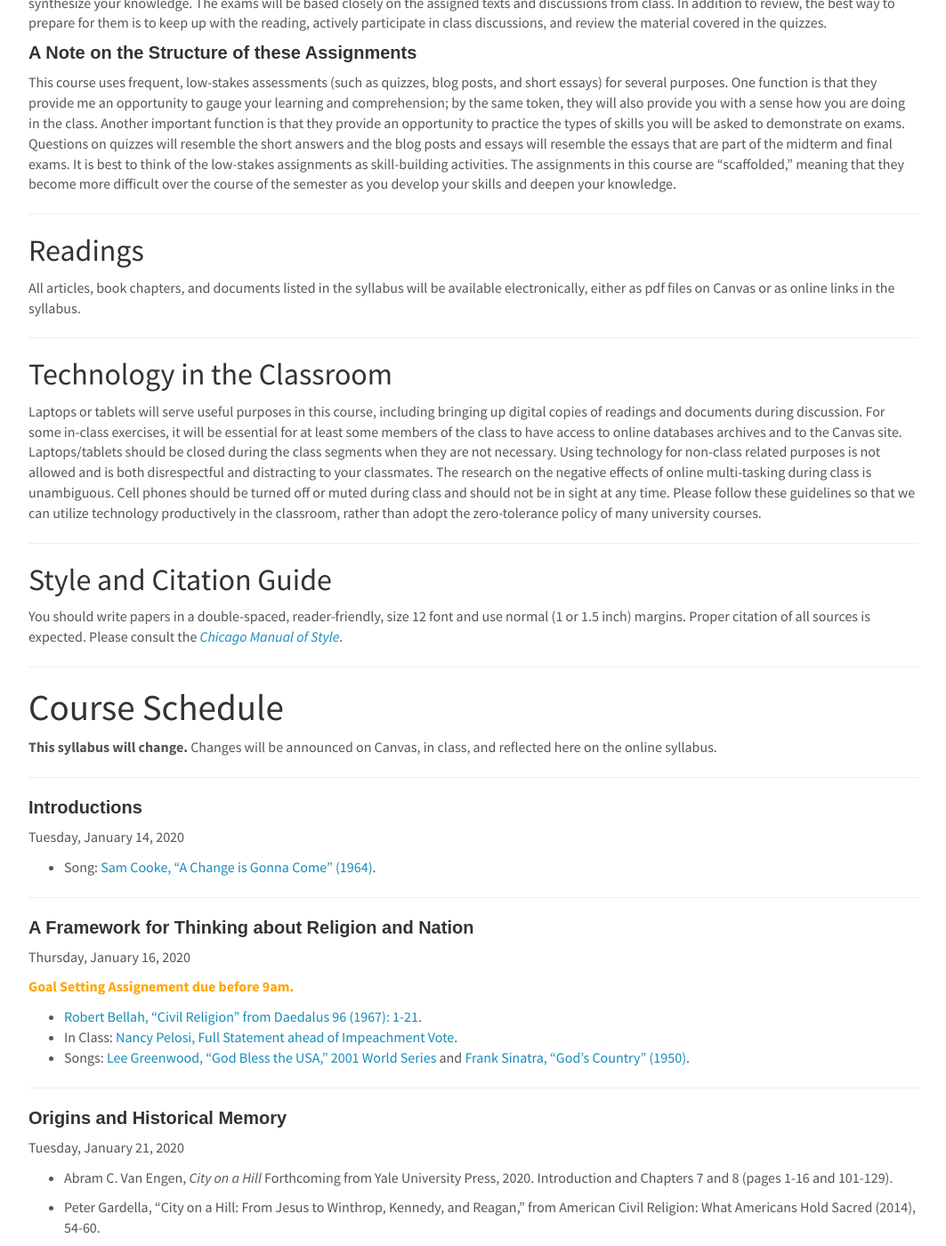
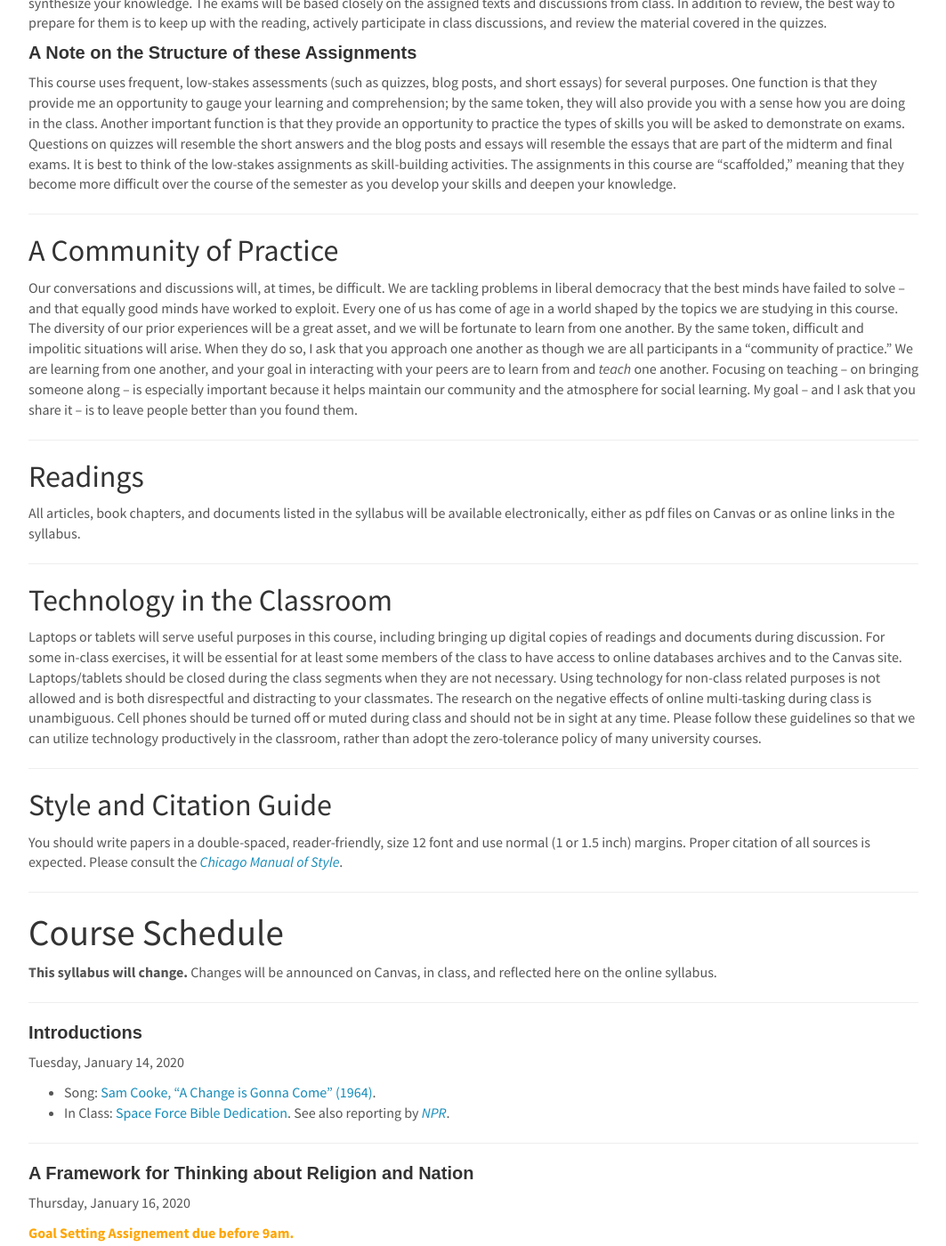
Before and after one commit to cyrusobrien/cyrusobrien, a Jekyll site: the page built from _pages/RelPol225.md, in a window 1280 px wide and 1400 px high, scrolled down 2482 px. Shown: the whole window at 89% size, without its empty margins (108-1171 px from the left). Built offline with Jekyll 4.4.1, drawn with Linux system fonts in a browser that asks for light colours.

Commit message:
new portrait

```diff
--- a/_pages/RelPol225.md
+++ b/_pages/RelPol225.md
@@ -95,6 +95,14 @@ This course uses frequent, low-stakes assessments (such as quizzes, blog posts,
 ***
 
 
+## A Community of Practice
+
+Our conversations and discussions will, at times, be difficult. We are tackling problems in liberal democracy that the best minds have failed to solve -- and that equally good minds have worked to exploit. Every one of us has come of age in a world shaped by the topics we are studying in this course. The diversity of our prior experiences will be a great asset, and we will be fortunate to learn from one another. By the same token, difficult and impolitic situations will arise. When they do so, I ask that you approach one another as though we are all participants in a "community of practice." We are learning from one another, and your goal in interacting with your peers are to learn from and _teach_ one another. Focusing on teaching -- on bringing someone along -- is especially important because it helps maintain our community and the atmosphere for social learning. My goal -- and I ask that you share it -- is to leave people better than you found them.
+
+***
+
+
+
 ## Readings
  All articles, book chapters, and documents listed in the syllabus will be available electronically, either as pdf files on Canvas or as online links in the syllabus.
 
@@ -123,6 +131,7 @@ You should write papers in a double-spaced, reader-friendly, size 12 font and us
 Tuesday, January 14, 2020
 
 * Song: [Sam Cooke, "A Change is Gonna Come" (1964)](https://www.youtube.com/watch?v=wEBlaMOmKV4).
+* In Class: [Space Force Bible Dedication](https://www.dropbox.com/s/six4of3t5rujy4r/Space%20Force%20Bible%20Dedication.mp4?dl=0). See also reporting by [_NPR_](https://www.npr.org/2020/01/13/796028336/space-force-bible-blessing-at-national-cathedral-sparks-outrage).
 
 ***
 
```
